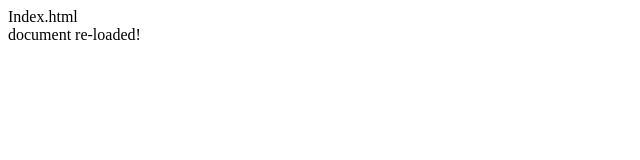
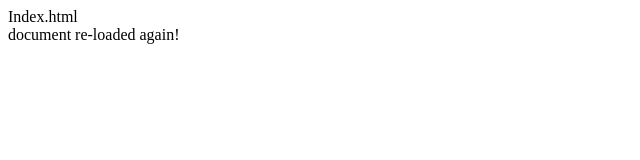
Before and after one commit to jbachnp/AhHo, a plain HTML site: page index.html in a window 1280 px wide. Shown: the full height of the page, 0-640 px from the left. Drawn offline with Linux system fonts and the light colour scheme.

Commit message:
Update index.html

```diff
--- a/index.html
+++ b/index.html
@@ -21,8 +21,7 @@ index.html
     <!--code-->
     <script>
         $(document).ready(function () {
-            console.log("document re-loaded!");
-            $("#msg").append("document re-loaded!");
+            $("#msg").append("document re-loaded again!");
         });
 
     </script>
```
